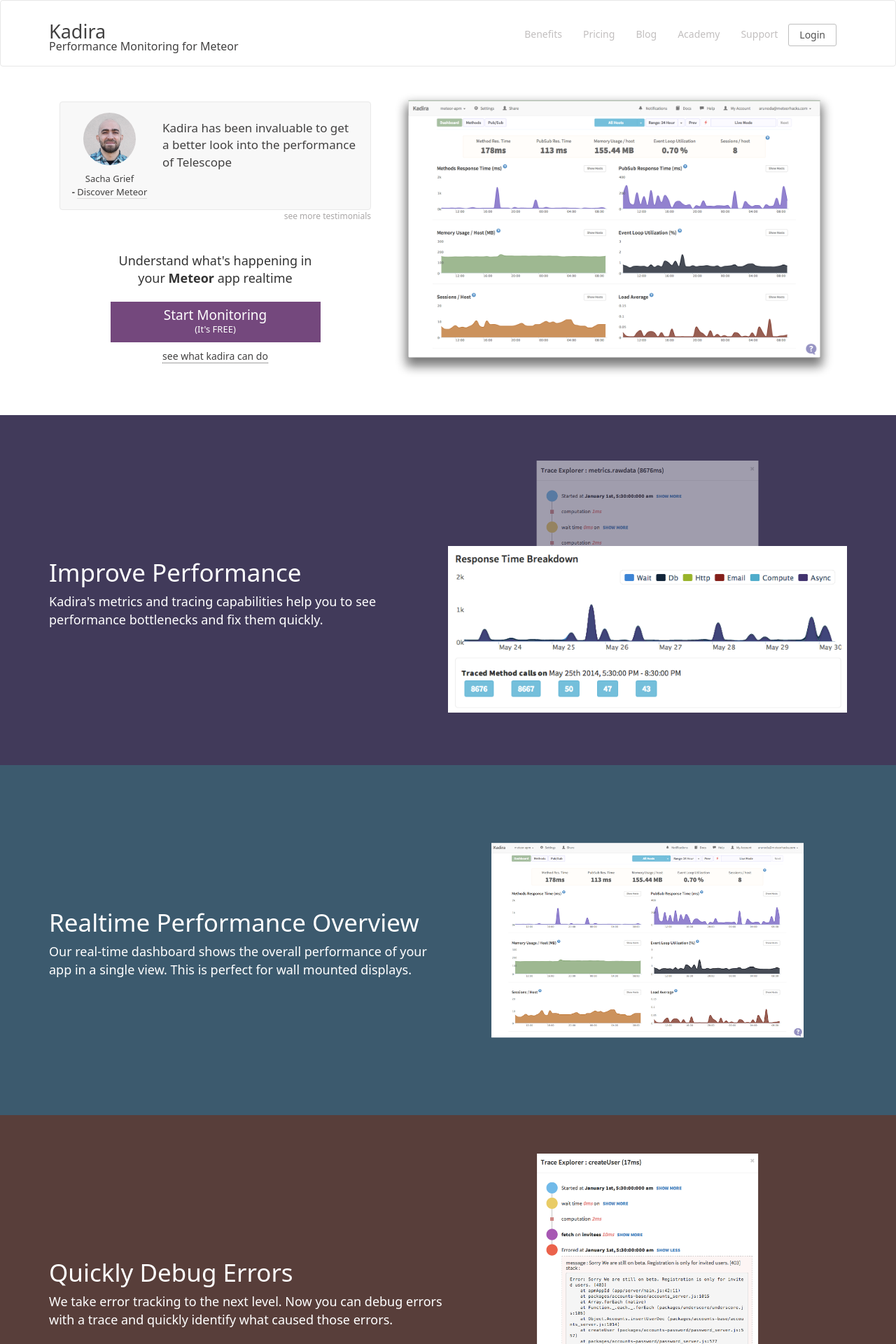
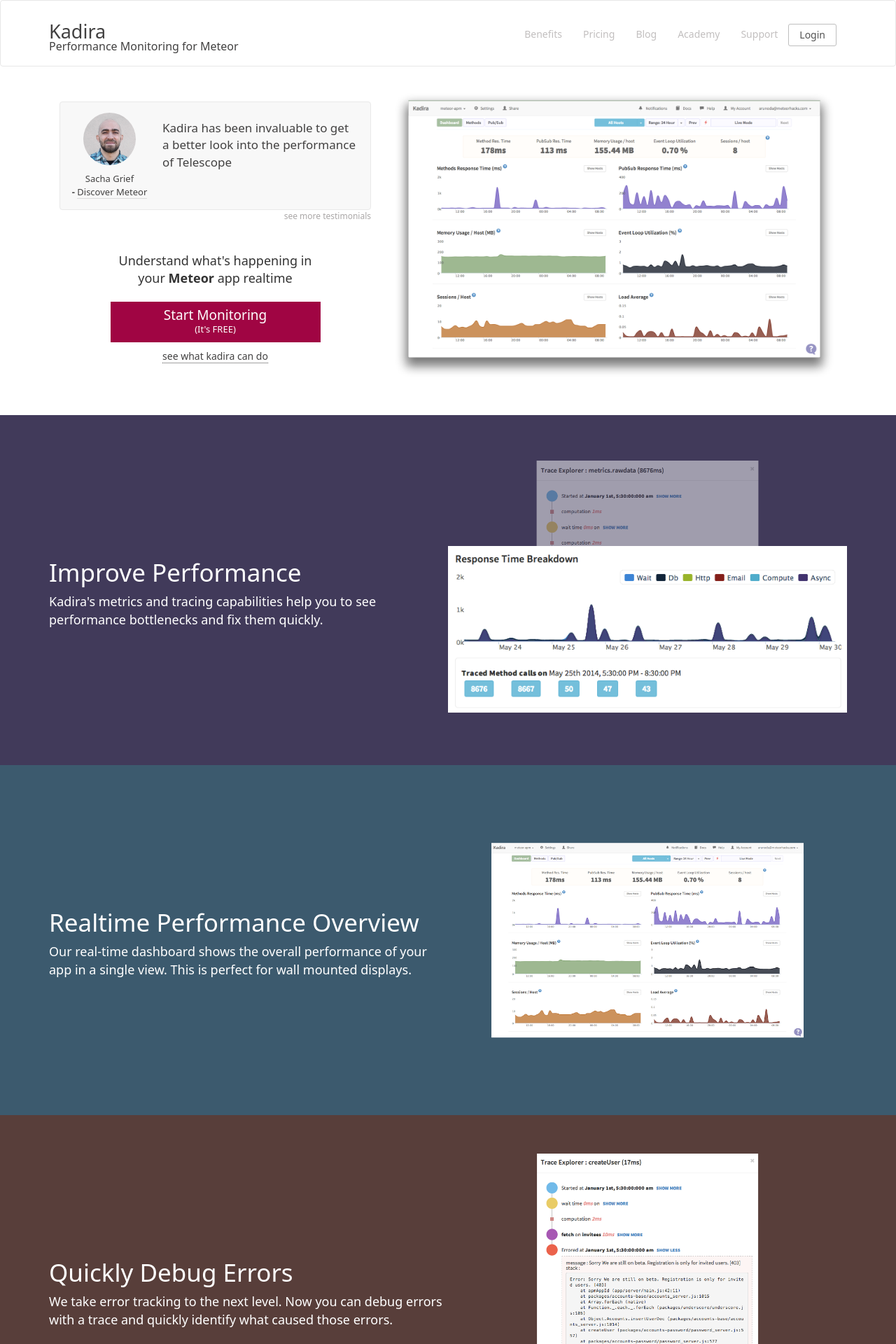
Before and after one commit to kadiraio/kadiraio.github.io, a Jekyll site: the page built from index.html, in a window 1280 px wide. Shown: the top 1920 px of the page at 70% size. Built offline with Jekyll 4.4.1, drawn with Linux system fonts in a browser that asks for light colours; the list of posts is cut into pages by our own code.

Commit message:
Tweak "Start Monitoring" button

```diff
--- a/css/style.css
+++ b/css/style.css
@@ -87,9 +87,9 @@
   text-align: center;
   font-size: 13px;
   line-height: 18px;
-  background: rgb(116, 72, 125);
+  background-color: rgb(160, 5, 67);
   color: white;
-  transition: all 0.5s;
+  transition: all 0.3s;
   -webkit-font-smoothing: antialiased;
   -moz-font-smoothing: antialiased;
   -o-font-smoothing: antialiased;
@@ -102,13 +102,12 @@
 }
 
 .start-button:hover {
-  transform: translateY(-6px);
-  -webkit-transform: translateY(-6px);
-  -moz-transform: translateY(-6px);
-  -o-transform: translateY(-6px);
-  -moz-transform: translateY(-6px);
-  -o-transform: translateY(-6px);
-  background-color: rgb(160, 5, 67);
+  transform: translateY(-7px);
+  -webkit-transform: translateY(-7px);
+  -moz-transform: translateY(-7px);
+  -o-transform: translateY(-7px);
+  -moz-transform: translateY(-7px);
+  -o-transform: translateY(-7px);
   text-decoration: none;
   color: white;
 }
```
